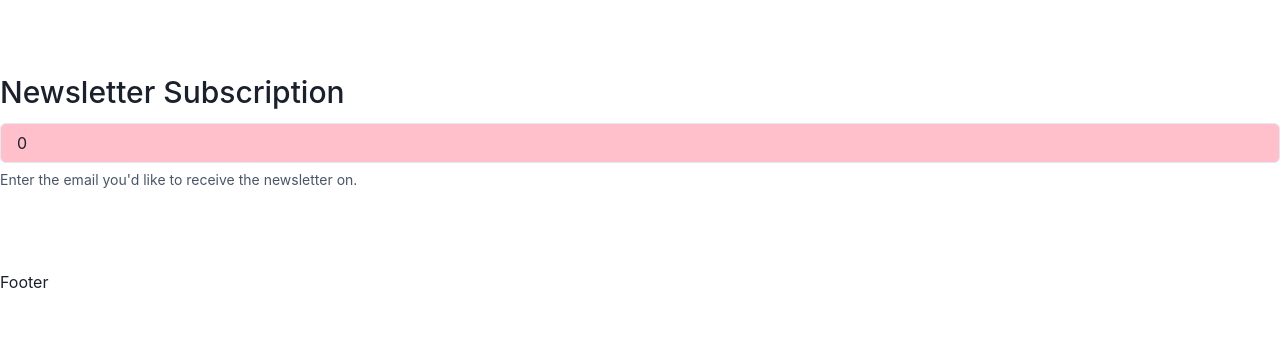
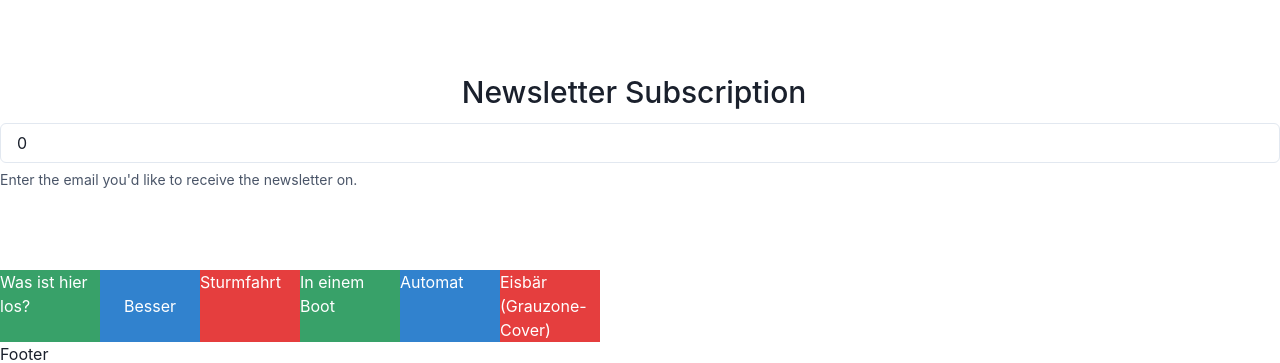
Before and after one commit to mateasportfolio/challenge, a React (Create React App) app: page / in a window 1280 px wide. Shown: the part 802-1165 px from the top of the page. Before the commit the page ends 1096 px from the top, so only its background shows below. Built offline with nearby package versions, Linux system fonts and the light colour scheme.

Commit message:
changed TextC.jsx and modified it

```diff
--- a/src/App.js
+++ b/src/App.js
@@ -5,6 +5,7 @@ import { Footer } from "./components/Footer/Footer.jsx";
 import { ImageSlider } from "./components/Slider/ImageSlider";
 import { SliderData } from "./components/Slider/SliderData";
 import Subscribe from "./components/Subscribe/Subscribe";
+import TextC from "./components/TextC/TextC";
 
 function App() {
   return (
@@ -12,6 +13,7 @@ function App() {
       <Header />
       <ImageSlider slides={SliderData} />
       <Subscribe />
+      <TextC />
       <Footer />
     </>
   );
--- a/src/components/Subscribe/Subscribe.jsx
+++ b/src/components/Subscribe/Subscribe.jsx
@@ -20,8 +20,8 @@ const Subscribe = () => {
     <Flex w="100%" h="200px">
       <FormControl isInvalid={isError}>
         <FormLabel
-          alignItems="center"
-          justifyContent="center"
+          direction="row"
+          textAlign="center"
           fontSize="3xl"
           alignContent="center"
         >
@@ -31,7 +31,8 @@ const Subscribe = () => {
           type="email"
           value={input}
           onChange={handleInputChange}
-          bgColor="pink"
+          direction="row"
+          align="center"
         />
         {!isError ? (
           <FormHelperText>
--- /dev/null
+++ b/src/components/TextC/TextC.jsx
@@ -0,0 +1,29 @@
+import React from "react";
+import { Box, Flex, Text, Square } from "@chakra-ui/react";
+
+const TextC = () => {
+  return (
+    <Flex color="white" flexDirection={"row"}>
+      <Box w="100px" bg="green.500">
+        <Text>Was ist hier los?</Text>
+      </Box>
+      <Square w="100px" bg="blue.500">
+        <Text>Besser</Text>
+      </Square>
+      <Box w="100px" bg="red.500">
+        <Text> Sturmfahrt</Text>
+      </Box>
+      <Box w="100px" bg="green.500">
+        <Text> In einem Boot</Text>
+      </Box>
+      <Box w="100px" bg="blue.500">
+        <Text> Automat</Text>
+      </Box>
+      <Box w="100px" bg="red.500">
+        <Text> Eisbär (Grauzone-Cover)</Text>
+      </Box>
+    </Flex>
+  );
+};
+
+export default TextC;
```
